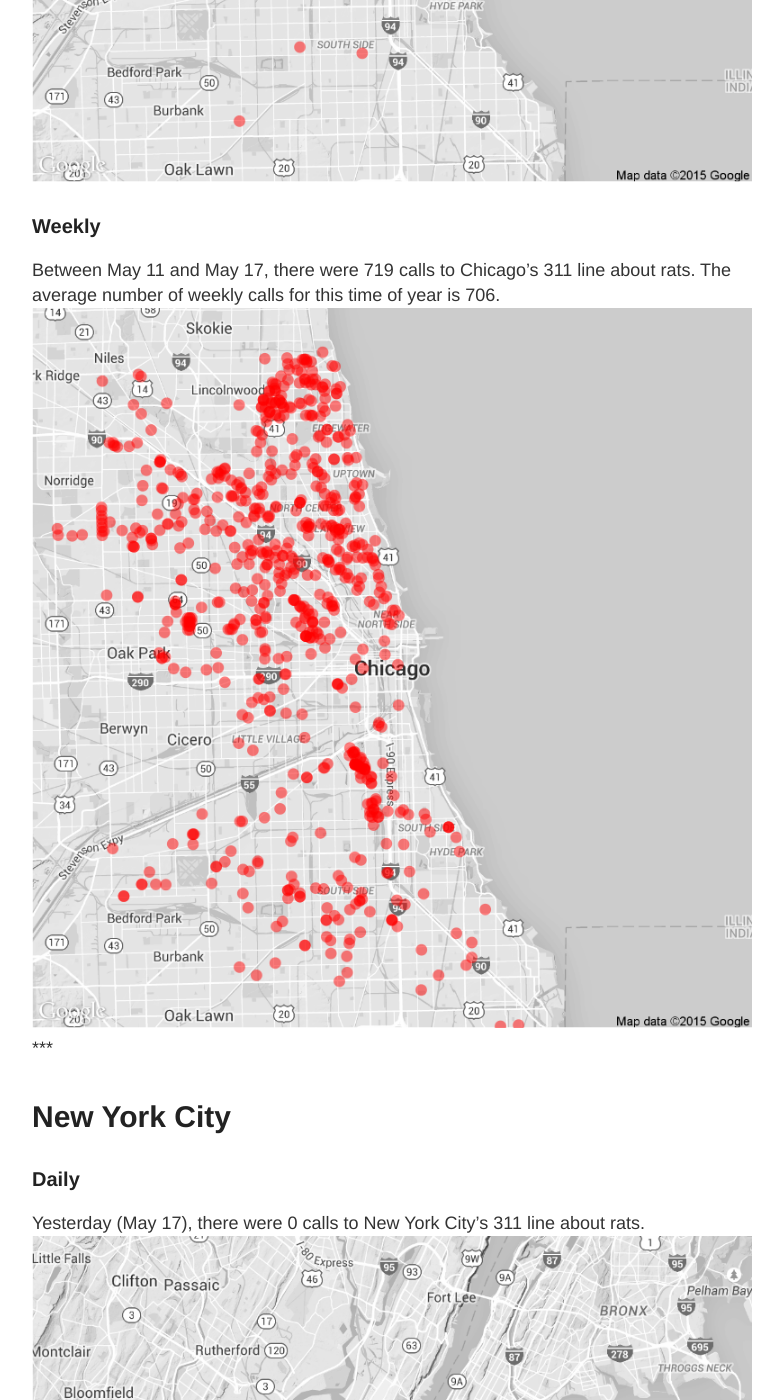
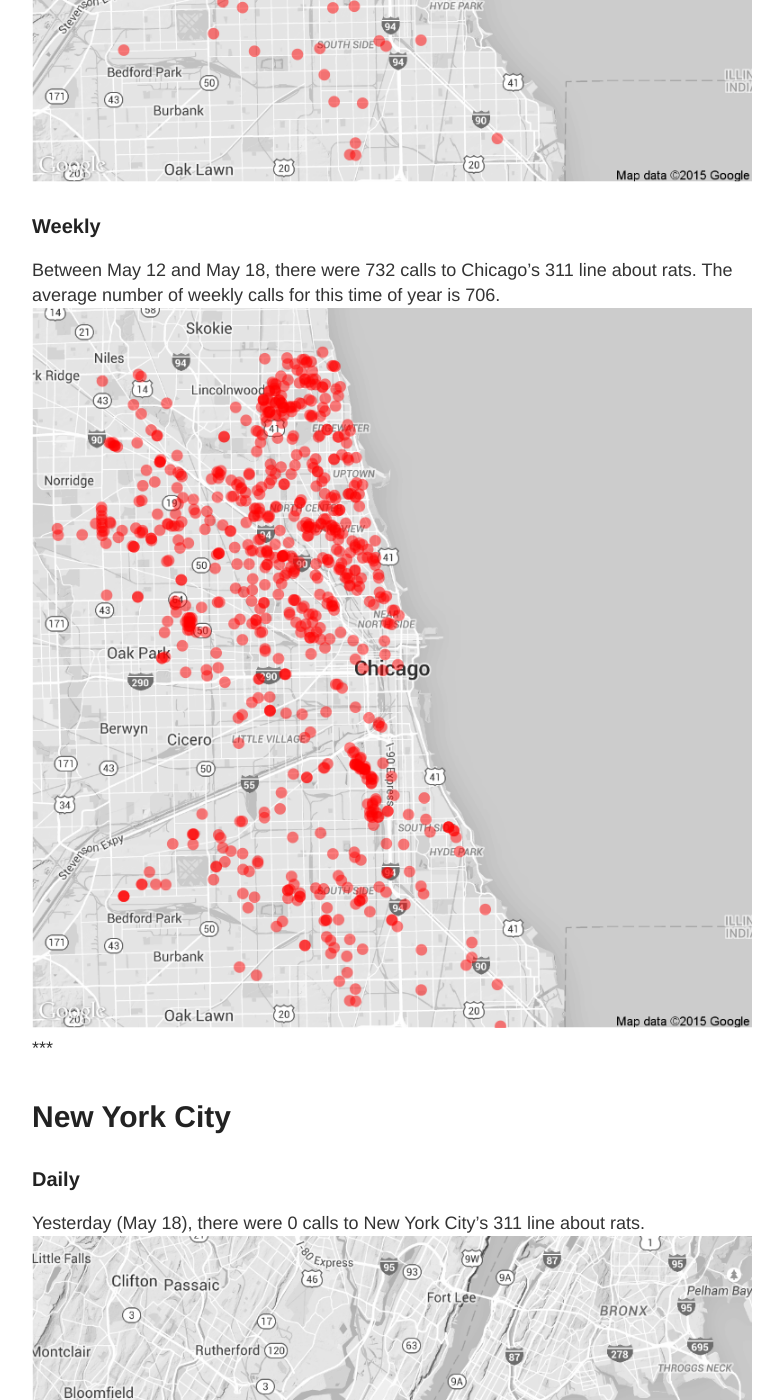
Before and after one commit to DanielHadley/ratmaps, a Jekyll site: the page built from daily.md, in a window 1280 px wide and 1400 px high, scrolled down 1033 px. Shown: the whole window, without its empty margins (248-1031 px from the left). Built offline with Jekyll 4.4.1, drawn with Linux system fonts in a browser that asks for light colours; comment, search, counter and statistics services are not loaded; some of the changed text lies outside the part shown.

Commit message:
Daily Maps

```diff
--- a/daily.md
+++ b/daily.md
@@ -15,22 +15,22 @@
 
 ### Daily
 
-Yesterday (May 17), there were 42 calls to Chicago's 311 line about rats.
+Yesterday (May 18), there were 143 calls to Chicago's 311 line about rats.
 ![Chicago rat calls to 311 weekly map]({{ site.cityimages }}/daily/Chicago_Rat_Map_Daily.png)
 
 ### Weekly
-Between May 11 and May 17, there were 719 calls to Chicago's 311 line about rats. The average number of weekly calls for this time of year is 706.
+Between May 12 and May 18, there were 732 calls to Chicago's 311 line about rats. The average number of weekly calls for this time of year is 706.
 ![Chicago rat calls to 311 weekly map]({{ site.cityimages }}/daily/Chicago_Rat_Map_Weekly.png)
 ***
 # New York City <a id="nyc"><a>
 
 ### Daily
 
-Yesterday (May 17), there were 0 calls to New York City's 311 line about rats.
+Yesterday (May 18), there were 0 calls to New York City's 311 line about rats.
 ![NYC rat calls to 311 weekly map]({{ site.cityimages }}/daily/NYC_Rat_Map_Daily.png)
 
 ### Weekly
-Between May 11 and May 17, there were 0 calls to New York City's 311 line about rats. The average number of weekly calls for this time of year is 259.
+Between May 12 and May 18, there were 0 calls to New York City's 311 line about rats. The average number of weekly calls for this time of year is 259.
 ![NYC rat calls to 311 weekly map]({{ site.cityimages }}/daily/NYC_Rat_Map_Weekly.png)
 
 Each red dot represents one call about a rat seen in that location. The dots are transparent, so multiple calls from one location will be seen as a solid dot. The usual caveats apply: more calls do not necessarily mean that there are more rats in that location than other parts of the city. A cluster of dots could indicate that one resident is unusually vocal about rodents in his or her neighborhood. Also, more densely populated neighborhoods tend to make more calls to 311.
```
Also changed, not shown: images/pages/daily/Chicago_Rat_Map_Daily.png, images/pages/daily/Chicago_Rat_Map_Weekly.png, images/pages/daily/NYC_Rat_Map_Daily.png, images/pages/daily/NYC_Rat_Map_Weekly.png.
